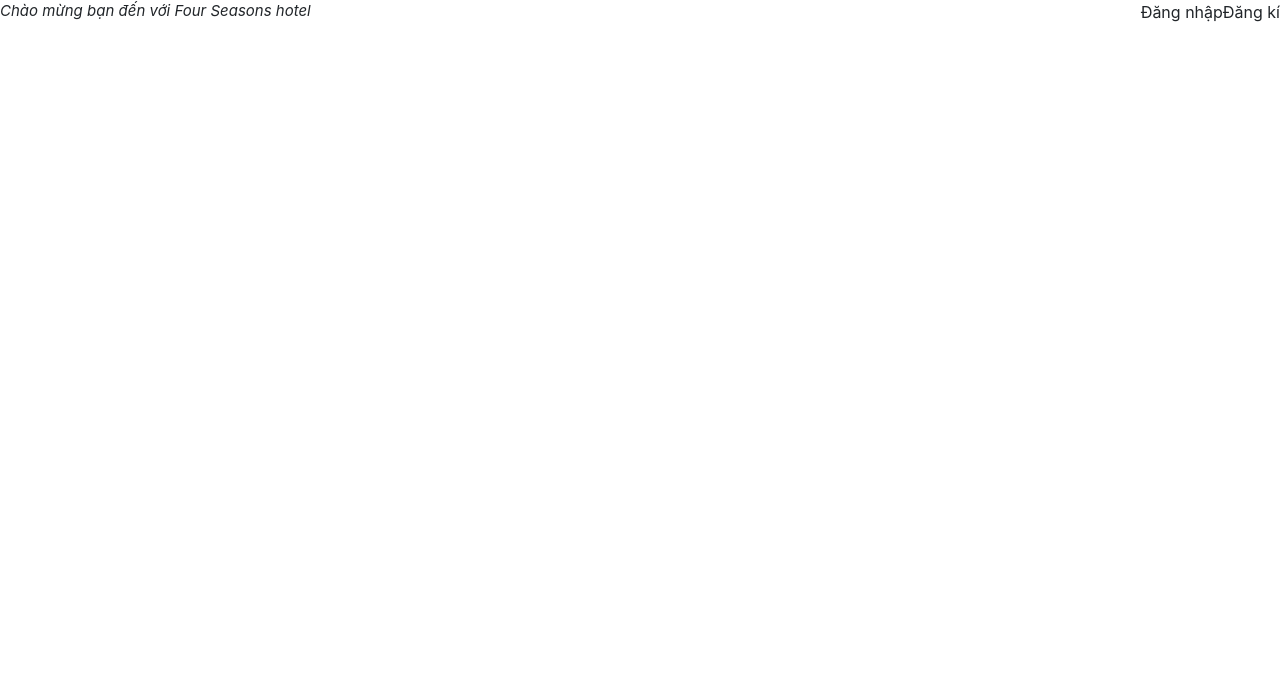
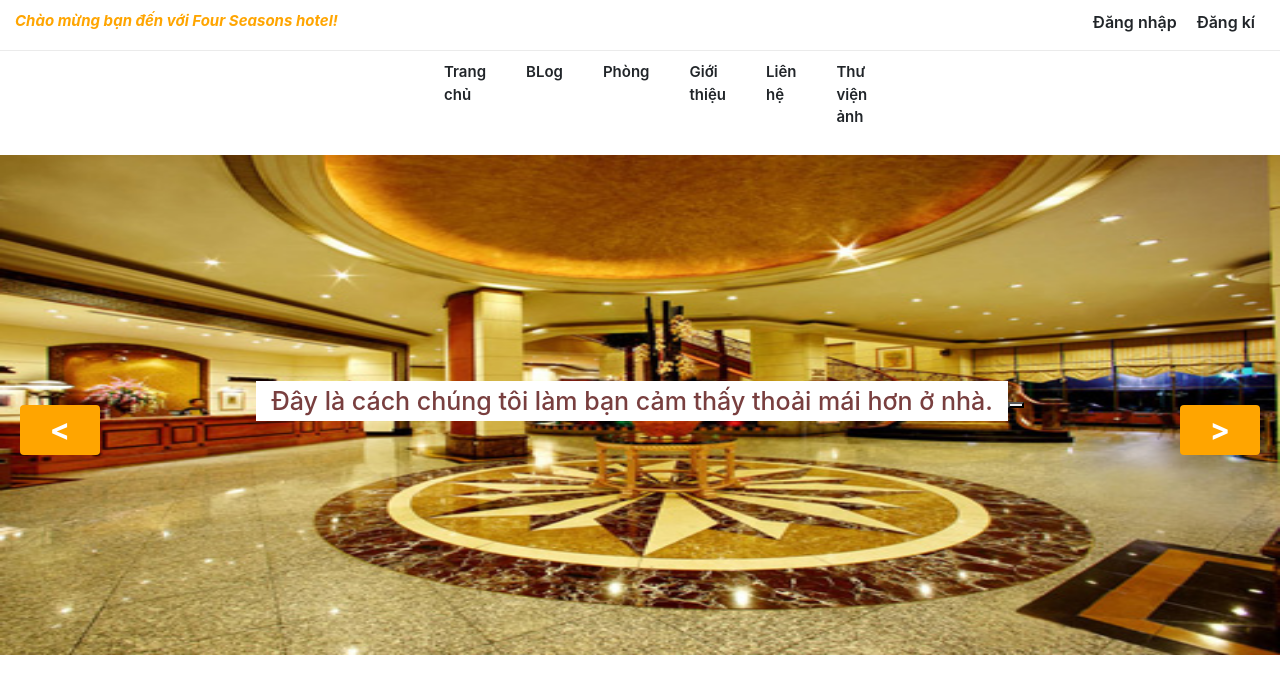
Before and after one commit to itthuyvy/hotel, a plain HTML site: page hotel/index.html in a window 1280 px wide. Drawn offline with nearby package versions, Linux system fonts and the light colour scheme.

Commit message:
them header menu banner

```diff
--- /dev/null
+++ b/hotel/css/banner.css
@@ -0,0 +1,60 @@
+.banner .banner-wraper{
+	height: 500px;
+	width: 100%;
+	background-image: url("../images/img1.jpg");
+	background-repeat: no-repeat;
+	display: flex;
+	justify-content: center;
+	align-items: center;
+	background-size: 100% 100%;
+	position: relative;
+
+}
+.banner .banner-wraper h1{
+	color: #793f3f;
+	background-color: white;
+	font-size: 25px;
+	padding: 5px 15px 5px 15px;
+
+
+}
+.banner .banner-wraper .btn-next{
+	position: absolute;
+	top: 50%;
+	right: 20px;
+	width: 80px;
+	height: 50px;
+	color: white;
+	font-size: 30px;
+	font-weight: 700;
+	cursor: pointer;
+	transition: all 0.5s;
+	background-color: orange;
+	border: none;
+	border-radius: 4px;
+}
+.banner .banner-wraper .btn-pre{
+	position: absolute;
+	top: 50%;
+	left: 20px;
+	width: 80px;
+	height: 50px;
+	color: white;
+	font-size: 30px;
+	font-weight: 700;
+	cursor: pointer;
+	transition: all 0.5s;
+	background-color: orange;
+	border: none;
+	border-radius: 4px;
+}
+.banner .banner-wraper .btn-next:hover{
+	background-color: #a97319b3;
+	color: white;
+
+}
+.banner .banner-wraper .btn-pre:hover{
+	background-color: #a97319b3;
+	color: white;
+
+}
--- a/hotel/css/header.css
+++ b/hotel/css/header.css
@@ -1,18 +1,33 @@
-header .header-warrper  {
+header .header-wraper  {
 display: flex;
 justify-content: space-between;
 height: 50px;
+padding: 10px 15px 0 15px;
 
 }
-header .header-warrper .content-header-1{
+header .header-wraper .content-header-1{
 font-size: 15px;
 font-style: italic;
+color: orange;
+font-weight: 700;
+
 }
-header .header-warrper .content-header-2 span{
+header .header-wraper .content-header-2 span{
 
-	font-weight: 400;
+	font-weight: 600;
+	padding: 0px 10px 0px 10px;
+	cursor: pointer;
+	transition: all 0.5s;
+	border-radius: 4px;
+
+
 }
-header .header-warrper .content-header-2{
+header .header-wraper .content-header-2{
 	display: flex;
 	justify-content: space-between;
+
 }
+header .header-wraper .content-header-2 span:hover{
+	color: white;
+	background-color: orange;
+}
--- /dev/null
+++ b/hotel/css/menu.css
@@ -0,0 +1,26 @@
+.menu .menu-wraper ul {
+	display: flex;
+	justify-content: space-between;
+    list-style: none;
+    font-weight: 600;
+}
+.menu{
+	display: flex;
+	justify-content: space-around;
+	border-top: 1.5px solid  #ebebeb;
+}
+.menu .menu-wraper {
+width: 40%;
+cursor: pointer;
+}
+.menu .menu-wraper ul li:hover{
+	color: white;
+	background-color: #793f3f;
+}
+.menu .menu-wraper ul li{
+	font-size: 15px;
+	padding: 10px 20px 10px 20px;
+	transition: all 0.5s;
+	border-radius: 4px;
+
+}
--- a/hotel/index.html
+++ b/hotel/index.html
@@ -6,13 +6,15 @@
 <script src='https://kit.fontawesome.com/a076d05399.js'></script>
 <link rel="stylesheet" href="https://maxcdn.bootstrapcdn.com/bootstrap/4.3.1/css/bootstrap.min.css">
 <link rel="stylesheet" type="text/css" href="./css/header.css">
+<link rel="stylesheet" type="text/css" href="./css/menu.css">
+<link rel="stylesheet" type="text/css" href="./css/banner.css">
 </head>
 <body>
 	<header>
-		<div class="header-warrper">
+		<div class="header-wraper">
 			<div class="content-header-1">
 
-					Chào mừng bạn đến với Four Seasons hotel
+					Chào mừng bạn đến với Four Seasons hotel!
 
 			</div>
 			<div class="content-header-2">
@@ -26,5 +28,29 @@
 			</div>
 		</div>
 	</header>
+	<div class="menu">
+		<div class="menu-wraper">
+			<ul>
+				<li>Trang chủ</li>
+				<li>BLog</li>
+				<li>Phòng</li>
+				<li>Giới thiệu</li>
+				<li>Liên hệ</li>
+				<li>Thư viện ảnh</li>
+			</ul>
+
+		</div>
+
+	</div>
+	<div class="banner">
+		<div class="banner-wraper">
+			<h1>Đây là cách chúng tôi làm bạn cảm thấy thoải mái hơn ở nhà.</h1>
+			 <button class="btn-next">><button>
+			 <button class="btn-pre"><</button>
+		</div>
+
+
+	</div>
+
 </body>
 </html>
```
Also changed, not shown: hotel/images/img1.jpg (added), hotel/images/img2.png (added).
